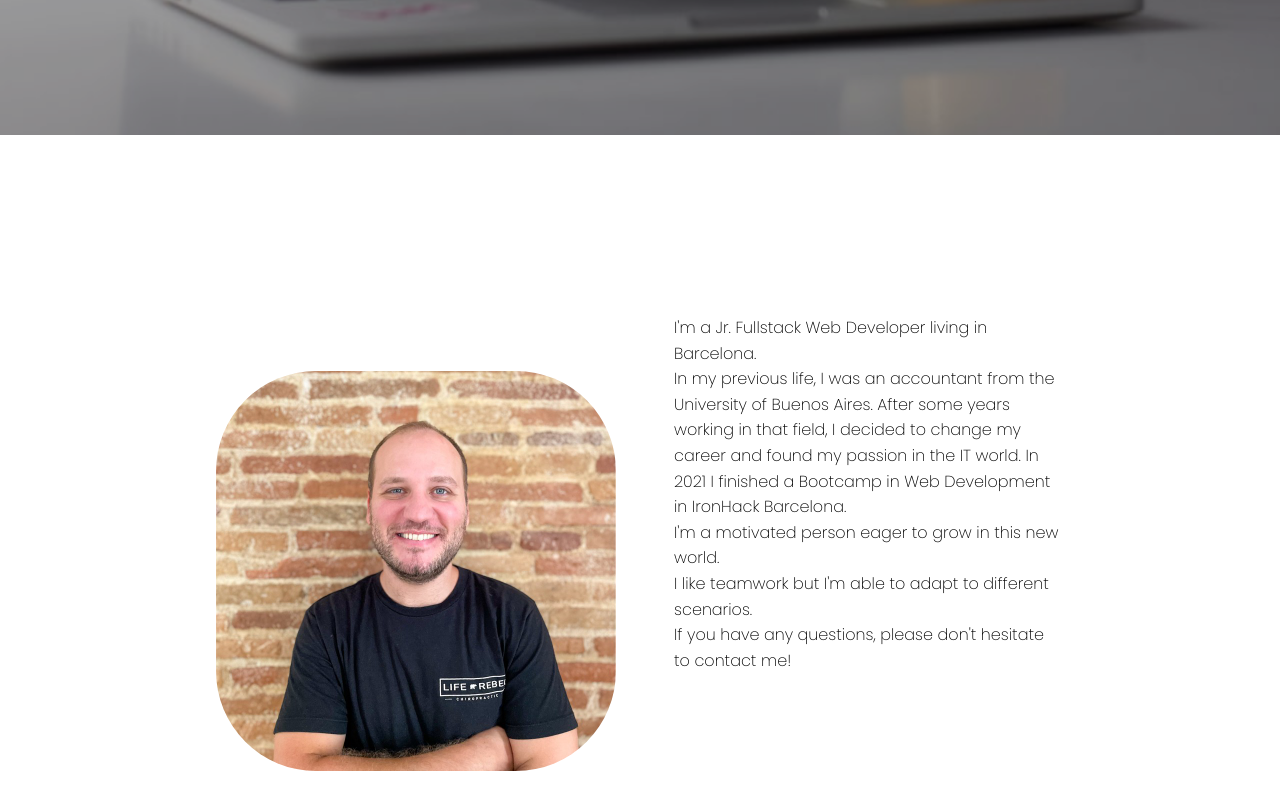
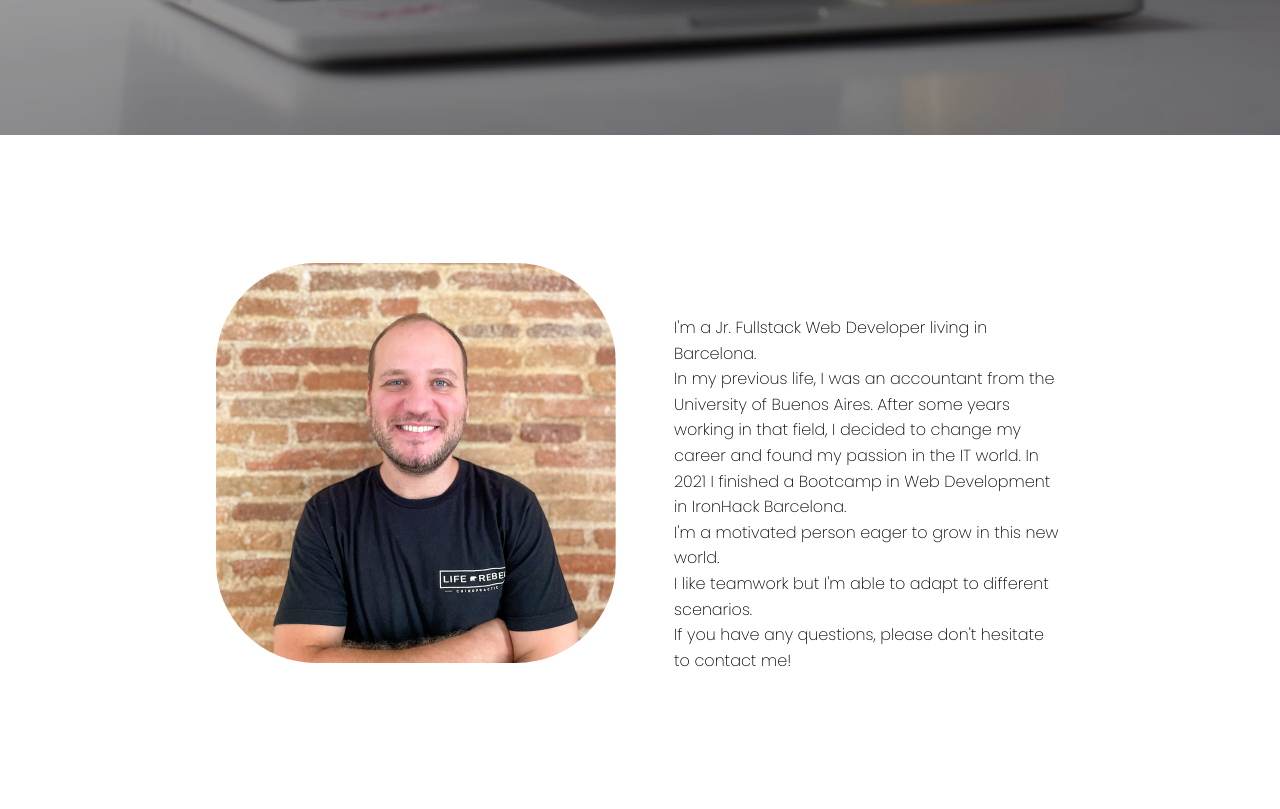
Before and after one commit to dariohirsch/portfolio, a React (Create React App) app: page / in a window 1280 px wide. Shown: the part 665-1474 px from the top of the page. Built offline with nearby package versions, Linux system fonts and the light colour scheme.

Commit message:
about me response fixed

```diff
--- a/src/App.css
+++ b/src/App.css
@@ -186,7 +186,7 @@
 	margin-bottom: 2rem;
 }
 #img-container {
-	height: 328px;
+	height: 34rem;
 	width: 400px;
 }
 
@@ -474,4 +474,8 @@ a {
 	#projects-container {
 		height: 70vh;
 	}
+	#about-me {
+		height: 70vh;
+		margin-top: 8rem;
+	}
 }
```
